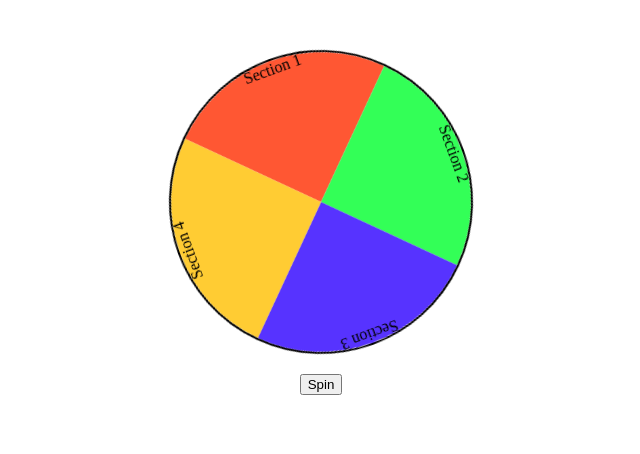
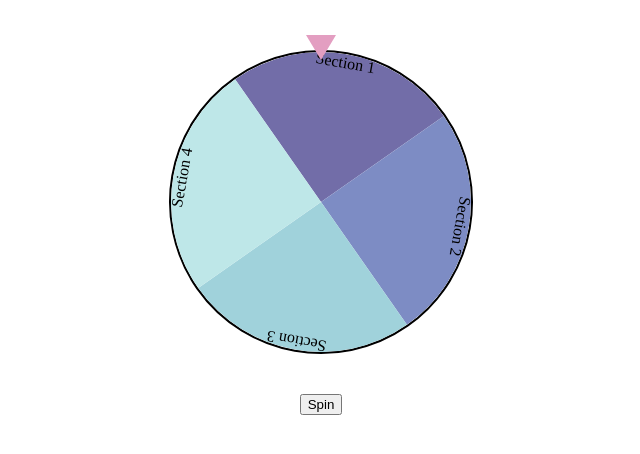
Before and after one commit to yunnnzeng/spin-the-wheel, a plain HTML site: page index.html in a window 1280 px wide. Both pictures are taken after a click on the button "Spin". Shown: the whole page, without its empty margins (319-959 px from the left). Drawn offline with Linux system fonts and the light colour scheme.

Commit message:
feat: 增加指針與最終轉盤結果

```diff
--- a/css/style.css
+++ b/css/style.css
@@ -1,6 +1,11 @@
 .container {
     text-align: center;
     margin-top: 50px;
+}
+
+.turntable {
+    margin: 20px auto;
+    position: relative;
 }
 
 .wheel {
@@ -24,23 +29,35 @@
 }
 
 .segment1 {
-    background-color: #ff5733;
+    background-color: #726da8;
     transform: rotate(0deg);
 }
 
 .segment2 {
-    background-color: #33ff57;
+    background-color: #7d8cc4;
     transform: rotate(90deg);
 }
 
 .segment3 {
-    background-color: #5733ff;
+    background-color: #a0d2db;
     transform: rotate(180deg);
 }
 
 .segment4 {
-    background-color: #ffcc33;
+    background-color: #bee7e8;
     transform: rotate(270deg);
+}
+
+.pointer {
+    position: absolute;
+    top: -15px;
+    left: 50%;
+    transform: translateX(-50%);
+    border-right: 15px solid transparent;
+    border-left: 15px solid transparent;
+    border-top: 25px solid #E39EC1;
+    z-index: 10;
+    /* 確保指針在上面 */
 }
 
 .spin-button {
--- a/index.html
+++ b/index.html
@@ -10,11 +10,14 @@
 
 <body>
     <div class="container">
-        <div class="wheel">
-            <div class="segment segment1">Section 1</div>
-            <div class="segment segment2">Section 2</div>
-            <div class="segment segment3">Section 3</div>
-            <div class="segment segment4">Section 4</div>
+        <div class="turntable">
+            <div class="pointer"></div>
+            <div class="wheel">
+                <div class="segment segment1">Section 1</div>
+                <div class="segment segment2">Section 2</div>
+                <div class="segment segment3">Section 3</div>
+                <div class="segment segment4">Section 4</div>
+            </div>
         </div>
         <button class="spin-button" onclick="spinWheel()">Spin</button>
     </div>
--- a/js/script.js
+++ b/js/script.js
@@ -1,24 +1,48 @@
+let spinning = false;
+
 function spinWheel() {
+  if (!spinning) {
+    spinning = true;
     var wheel = document.querySelector('.wheel');
     var spinButton = document.querySelector('.spin-button');
-    var deg = Math.floor(5000 + Math.random() * 5000); // 旋轉的角度，可自行調整
+    // Math.random() 0~1之間
+    var deg = Math.floor(1000 + Math.random() * 5000); // 旋轉的角度，可自行調整
 
     spinButton.style.pointerEvents = 'none'; // 防止連續點擊
 
-    wheel.style.transition = 'all 10s ease-out'; // 控制旋轉的速度和效果
+    wheel.style.transition = 'all 1s ease-out'; // 控制旋轉的速度和效果
     wheel.style.transform = `rotate(${deg}deg)`;
 
-    wheel.classList.add('rotating'); // 添加旋轉時的CSS類別
+    setTimeout(function () {
+      spinning = false;
+      spinButton.style.pointerEvents = 'auto';
+      const actualDeg = deg % 360;
+      console.log(actualDeg)
+      let pointerDeg = 360 - actualDeg + 90; // 計算指針所在的角度
+      if (pointerDeg >= 360) {
+        pointerDeg -= 360;
+      }
+      showResult(actualDeg); // 顯示結果
+    }, 1000);
 
-    // 監聽過渡結束事件
-    wheel.addEventListener('transitionend', function() {
-      wheel.classList.remove('rotating'); // 移除旋轉時的CSS類別
-      spinButton.style.pointerEvents = 'auto'; // 旋轉結束後恢復按鈕功能
-    }, { once: true }); // 只監聽一次事件
   }
+}
 
-  // 檢查轉盤是否在旋轉
-  function isWheelSpinning() {
-    var wheel = document.querySelector('.wheel');
-    return wheel.classList.contains('rotating');
+// 顯示轉盤停止後的結果
+function showResult(deg) {
+  // 這裡可以根據旋轉角度(deg)來顯示相應的結果
+  // 例如，可以根據角度範圍判斷落在哪個部分，並顯示相應的內容
+  let result = '';
+  if (deg < 45) {
+    result = 'Section 1';
+  } else if (deg >= 45 && deg < 135) {
+    result = 'Section 4';
+  } else if (deg >= 135 && deg < 225) {
+    result = 'Section 3';
+  } else if (deg >= 225 && deg < 315) {
+    result = 'Section 2';
+  } else {
+    result = 'Section 1';
   }
+  alert('Congratulations! You got: ' + result);
+}
```
